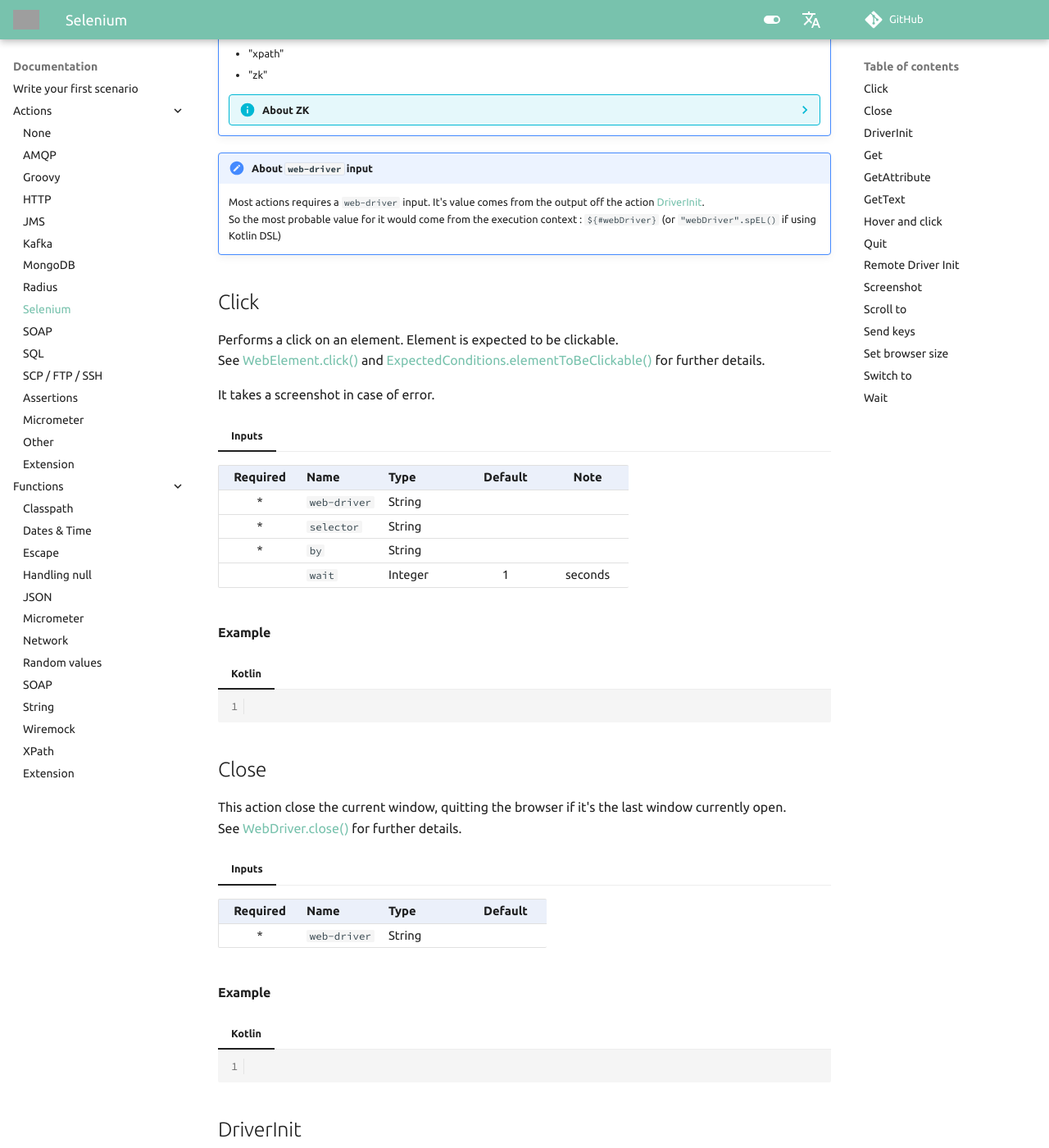
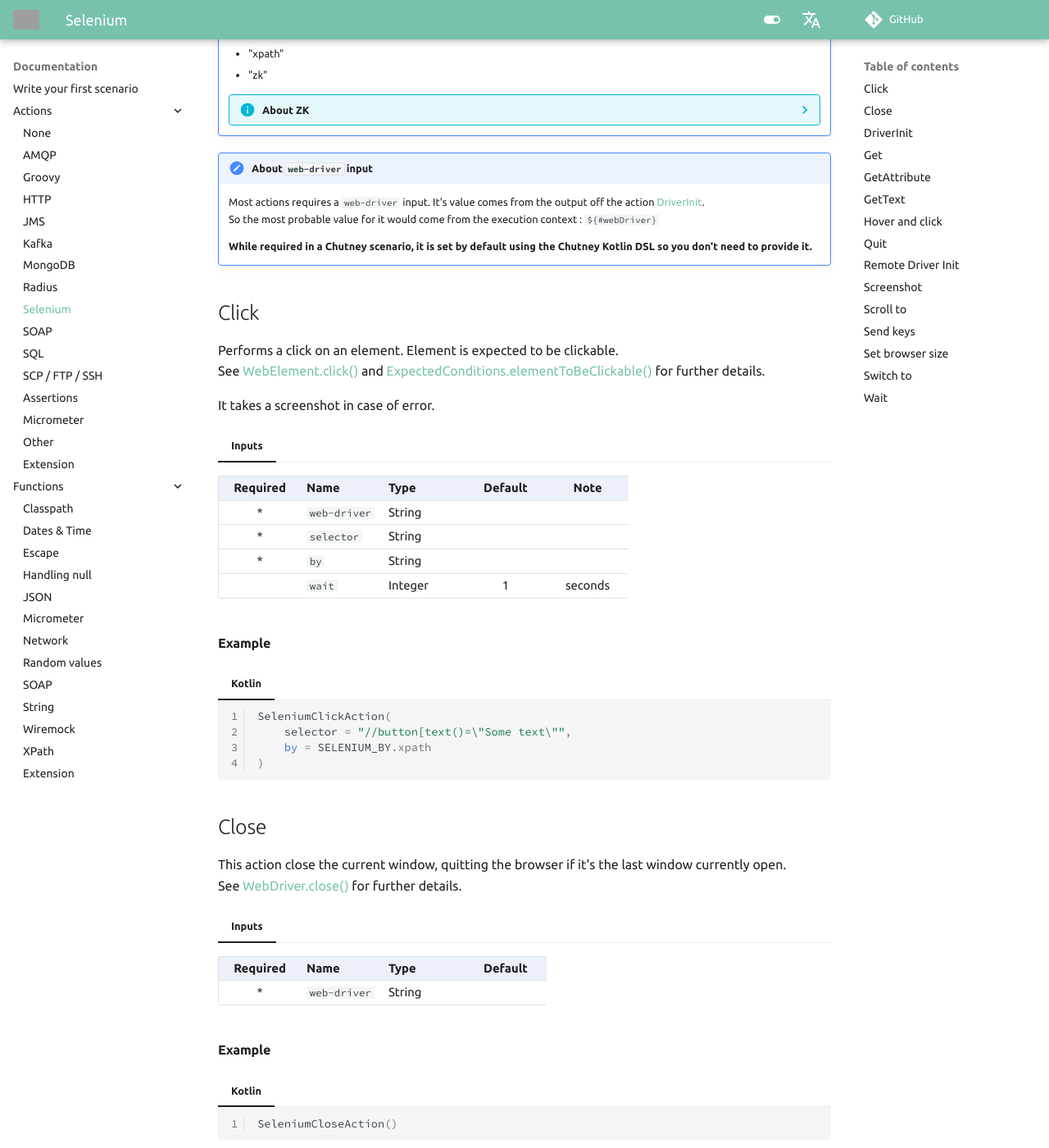
Before and after one commit to chutney-testing/chutney-testing.github.io-legacy, an MkDocs documentation site: the page built from docs/documentation/actions/selenium.md, in a window 1280 px wide and 1400 px high, scrolled down 405 px. Shown: the whole window at 82% size. Built offline with MkDocs 1.6.1 and Material for MkDocs 9.7.7, drawn with Linux system fonts in a browser that asks for light colours; comment, search, counter and statistics services are not loaded; some of the changed text lies outside the part shown; grey boxes are pictures that could not be loaded.

Commit message:
doc: Selenium Kotlin examples

````diff
--- a/docs/documentation/actions/selenium.md
+++ b/docs/documentation/actions/selenium.md
@@ -22,7 +22,9 @@
 !!! important "About `web-driver` input"
 
     Most actions requires a `web-driver` input. It's value comes from the output off the action [DriverInit](#driverInit).
-    So the most probable value for it would come from the execution context : `${#webDriver}` (or `"webDriver".spEL()` if using Kotlin DSL)
+    So the most probable value for it would come from the execution context : `${#webDriver}`
+
+    **While required in a Chutney scenario, it is set by default using the Chutney Kotlin DSL so you don't need to provide it.**
 
 # Click
 
@@ -46,6 +48,10 @@
 
 === "Kotlin"
     ``` kotlin
+    SeleniumClickAction(
+        selector = "//button[text()=\"Some text\"",
+        by = SELENIUM_BY.xpath
+    )
     ```
 
 # Close
@@ -64,6 +70,7 @@
 
 === "Kotlin"
     ``` kotlin
+    SeleniumCloseAction()
     ```
 
 # DriverInit
@@ -114,22 +121,18 @@
 
 ### Example
 
-=== "Init with Firefox"
-
+=== "Kotlin"
     ``` kotlin
+    SeleniumDriverInitAction(
+        browserPath = "/path/to/the/browser/",
+        driverPath = "/path/to/the/webdriver/"
+    )
     ```
-
-=== "Init with IE"
-
-    ``` kotlin
-    ```
-
 
 # Get
 
 This action load a new web page in the current browser window.
 See [WebDriver.get(String url)](https://www.selenium.dev/selenium/docs/api/java/org/openqa/selenium/WebDriver.html#get(java.lang.String)){:target="_blank"} for further details.
-
 
 === "Inputs"
 
@@ -148,12 +151,14 @@
     | `outputGet` | String | This value can be used to switch to this window using action [SwitchTo](#switch-to).<br> See [WebDriver.getWindowHandle()](https://www.selenium.dev/selenium/docs/api/java/org/openqa/selenium/WebDriver.html#getWindowHandle()){:target="_blank"} for further details. |
 
 
-
 ### Example
 
 === "Kotlin"
-``` kotlin
-```
+    ``` kotlin
+    SeleniumGetAction(
+        url = "http://www.chutney-testing.com/"
+    )
+    ```
 
 # GetAttribute
 
@@ -179,8 +184,13 @@
 ### Example
 
 === "Kotlin"
-``` kotlin
-```
+    ``` kotlin
+    SeleniumGetAttributeAction(
+        selector = "usernameInput",
+        by = SELENIUM_BY.NAME,
+        attribute = "type"
+    )
+    ```
 
 # GetText
 
@@ -205,8 +215,12 @@
 ### Example
 
 === "Kotlin"
-``` kotlin
-```
+    ``` kotlin
+    SeleniumGetTextAction(
+        selector = "usernameInput",
+        by = SELENIUM_BY.NAME,
+    )
+    ```
 
 # Hover and click
 
@@ -225,10 +239,17 @@
 ### Example
 
 === "Kotlin"
-``` kotlin
-```
+    ``` kotlin
+    SeleniumHoverThenClickAction(
+        selector = "myHyperLink",
+        by = SELENIUM_BY.id
+    )
+    ```
 
 # Quit
+
+!!! important
+    This action is not available with the Kotlin DSL since it is performed by default when the scenario ends.
 
 This action quits the driver, closing every associated window.
 See [WebDriver.quit()](https://www.selenium.dev/selenium/docs/api/java/org/openqa/selenium/WebDriver.html#quit()){:target="_blank"} for further details.
@@ -239,12 +260,6 @@
     |:--------:|:-------------|:-------|:-------:|
     |    *     | `web-driver` | String |         |
 
-
-### Example
-
-=== "Kotlin"
-``` kotlin
-```
 
 # Remote Driver Init
 
@@ -301,8 +316,12 @@
 ### Example
 
 === "Kotlin"
-``` kotlin
-```
+    ``` kotlin
+    SeleniumRemoteDriverInitAction(
+        hub = "http://my.hub.url:4242/",
+        browser = "chrome"
+    )
+    ```
 
 # Screenshot
 
@@ -320,8 +339,9 @@
 ### Example
 
 === "Kotlin"
-``` kotlin
-```
+    ``` kotlin
+    SeleniumScreenShotAction()
+    ```
 
 # Scroll to
 
@@ -340,8 +360,12 @@
 ### Example
 
 === "Kotlin"
-``` kotlin
-```
+    ``` kotlin
+    SeleniumScrollToAction(
+        selector = "/html/body/form[1]",
+        by = SELENIUM_BY.xpath
+    )
+    ```
 
 # Send keys
 
@@ -361,8 +385,13 @@
 ### Example
 
 === "Kotlin"
-``` kotlin
-```
+    ``` kotlin
+    SeleniumSendKeysAction(
+        selector = "usernameInput",
+        by = SELENIUM_BY.NAME,
+        value = "the hitchhiker"
+    )
+    ```
 
 # Set browser size
 
@@ -379,8 +408,12 @@
 ### Example
 
 === "Kotlin"
-``` kotlin
-```
+    ``` kotlin
+    SeleniumSetBrowserSizeAction(
+        width = 640,
+        height = 480
+    )
+    ```
 
 # Switch to
 
@@ -416,8 +449,13 @@
 ### Example
 
 === "Kotlin"
-``` kotlin
-```
+    ``` kotlin
+    SeleniumSwitchToAction(
+        selector = "outputGet".spEL(),
+        by = SELENIUM_BY.id,
+        switchType = SELENIUM_SWITCH.Window
+    )
+    ```
 
 # Wait
 
@@ -452,5 +490,10 @@
 ### Example
 
 === "Kotlin"
-``` kotlin
-```
+    ``` kotlin
+    SeleniumWaitAction(
+        selector = "//button[text()=\"Some text\"",
+        by = SELENIUM_BY.xpath,
+        value = "elementToBeClickable"
+    )
+    ```
````
